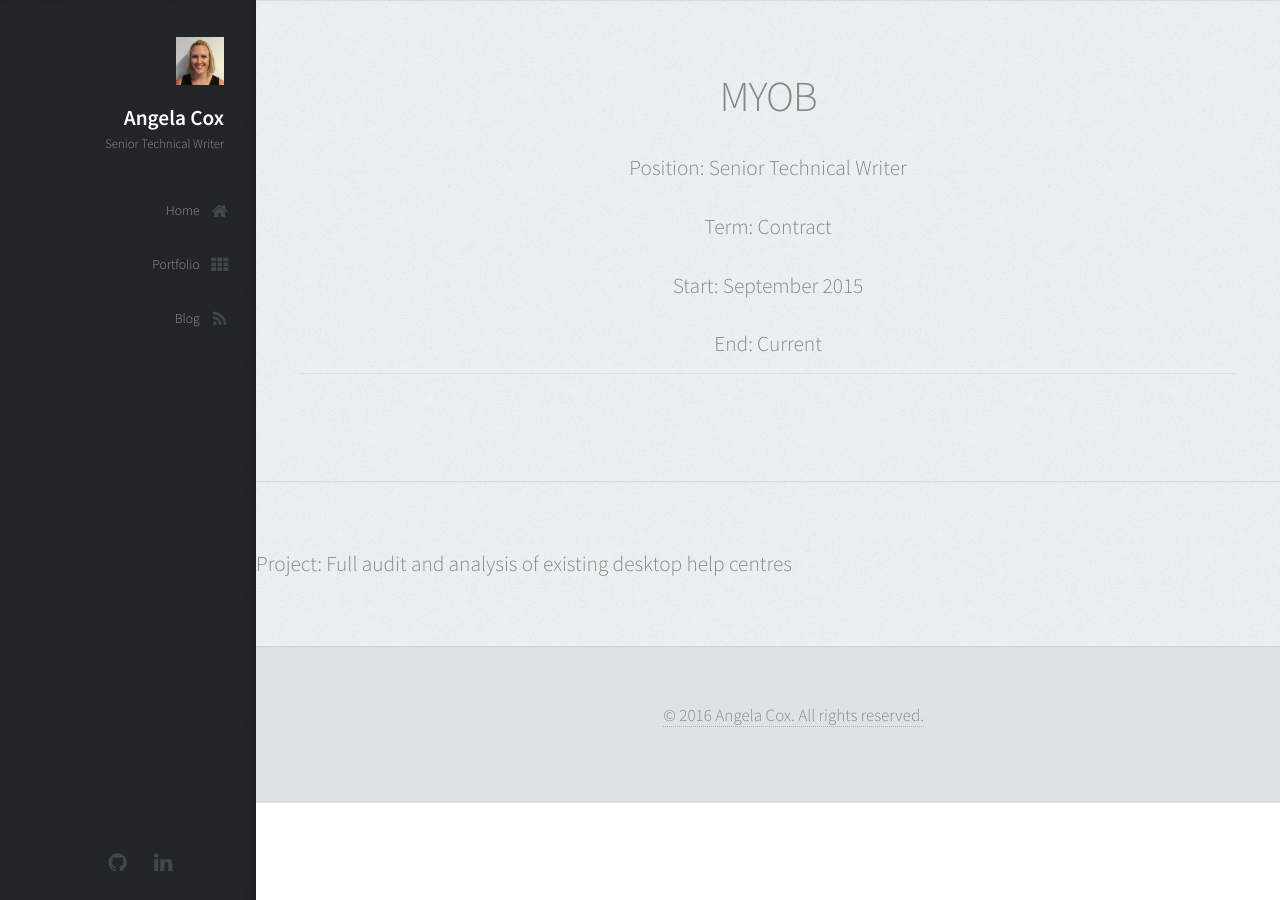
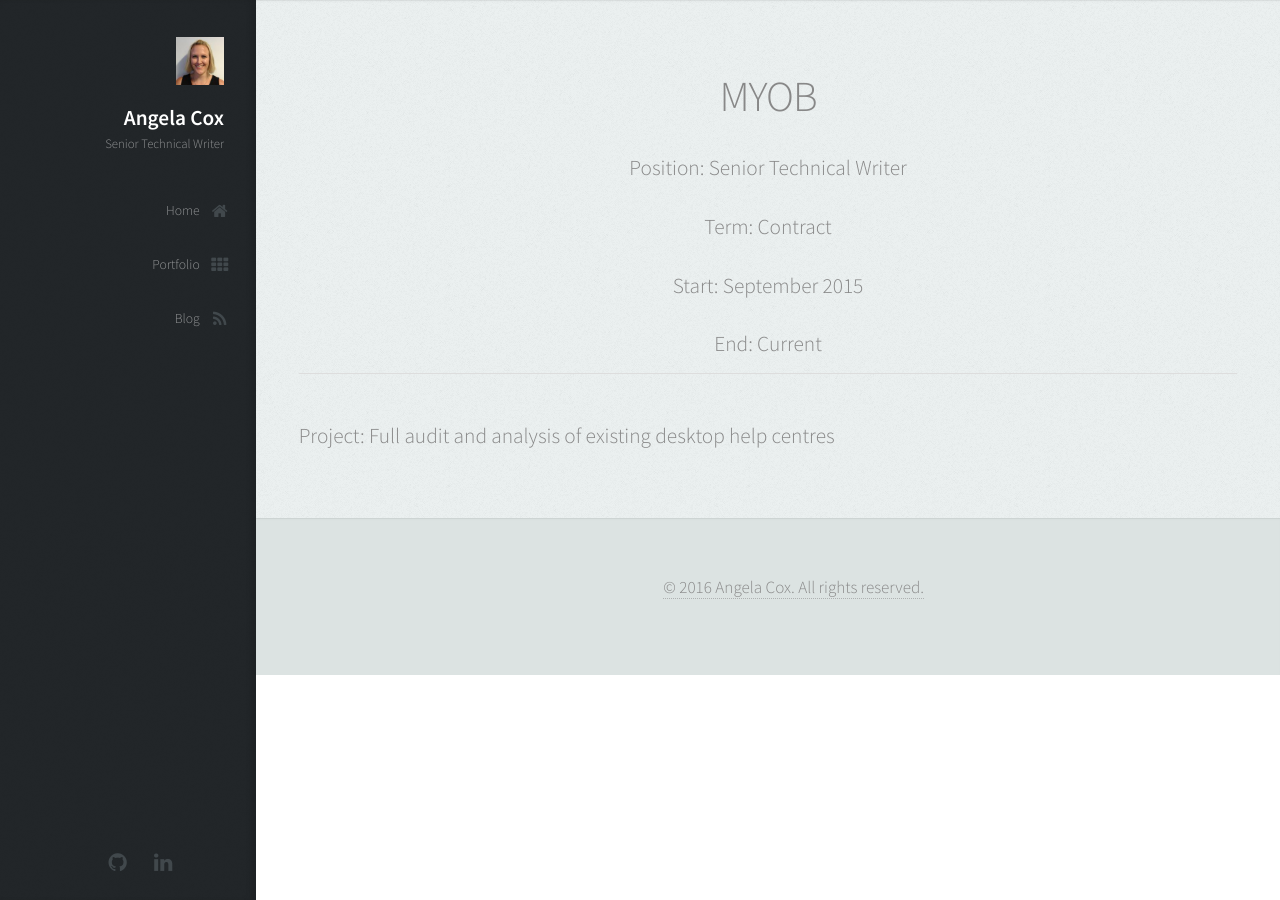
Before and after one commit to AngelaCox/UX-Portfolio, a Jekyll site: the page built from _roles/myob.md, in a window 1280 px wide. Built offline with Jekyll 4.4.1, drawn with Linux system fonts in a browser that asks for light colours.

Commit message:
#10 - Update CSS

```diff
--- a/_layouts/role.html
+++ b/_layouts/role.html
@@ -3,7 +3,6 @@
 ---
 <section id="about" class="three">
   <div class="container">
-    <div class="role">
 
     <header id="role" class="role">
       <h2 class="alt" style="width:50%; margin-left: auto; margin-right: auto;">{{ page.company }}</h2>
@@ -15,11 +14,12 @@
       {% endif %}
       <hr />
     </header>
-      </section>
 
+    <div class="role">
       <section id="role" class="role">
           {{ content }}
       </section>
+    </div>
 
   </div>
-  </div>
+</section>
--- a/assets/css/main.css
+++ b/assets/css/main.css
@@ -2192,7 +2192,7 @@
 				background-color: #e8edec;
 			}
 
-			#role > section.role {
+			.role > section.role {
 			    text-align: left;
 			}
 
```
Lines whose indentation alone changed are shown as unchanged.
